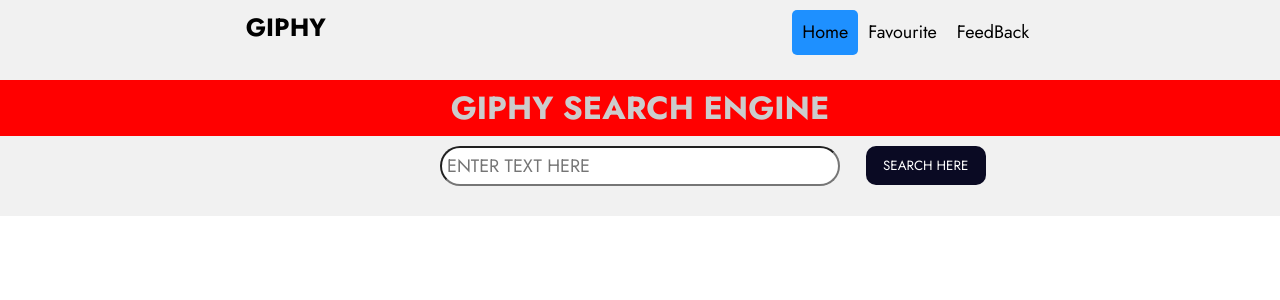
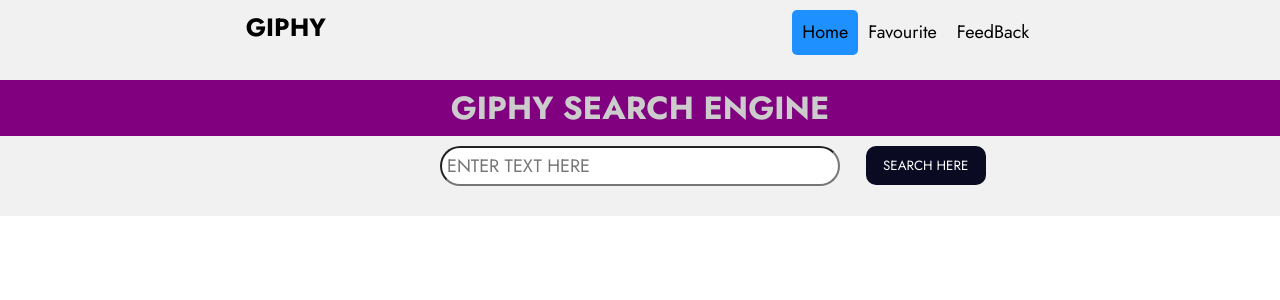
Before and after one commit to chaudarybilal/Gifff, a React (Create React App) app: page / in a window 1280 px wide. Shown: the top 300 px of the page. Built offline with nearby package versions, Linux system fonts and the light colour scheme.

Commit message:
color change red to purple

```diff
--- a/src/Giff/Gifff.css
+++ b/src/Giff/Gifff.css
@@ -17,7 +17,7 @@
     width: auto;
     padding:5px;
     text-align: center;
-    background:red;
+    background:purple;
 
 }
 .header{
```
